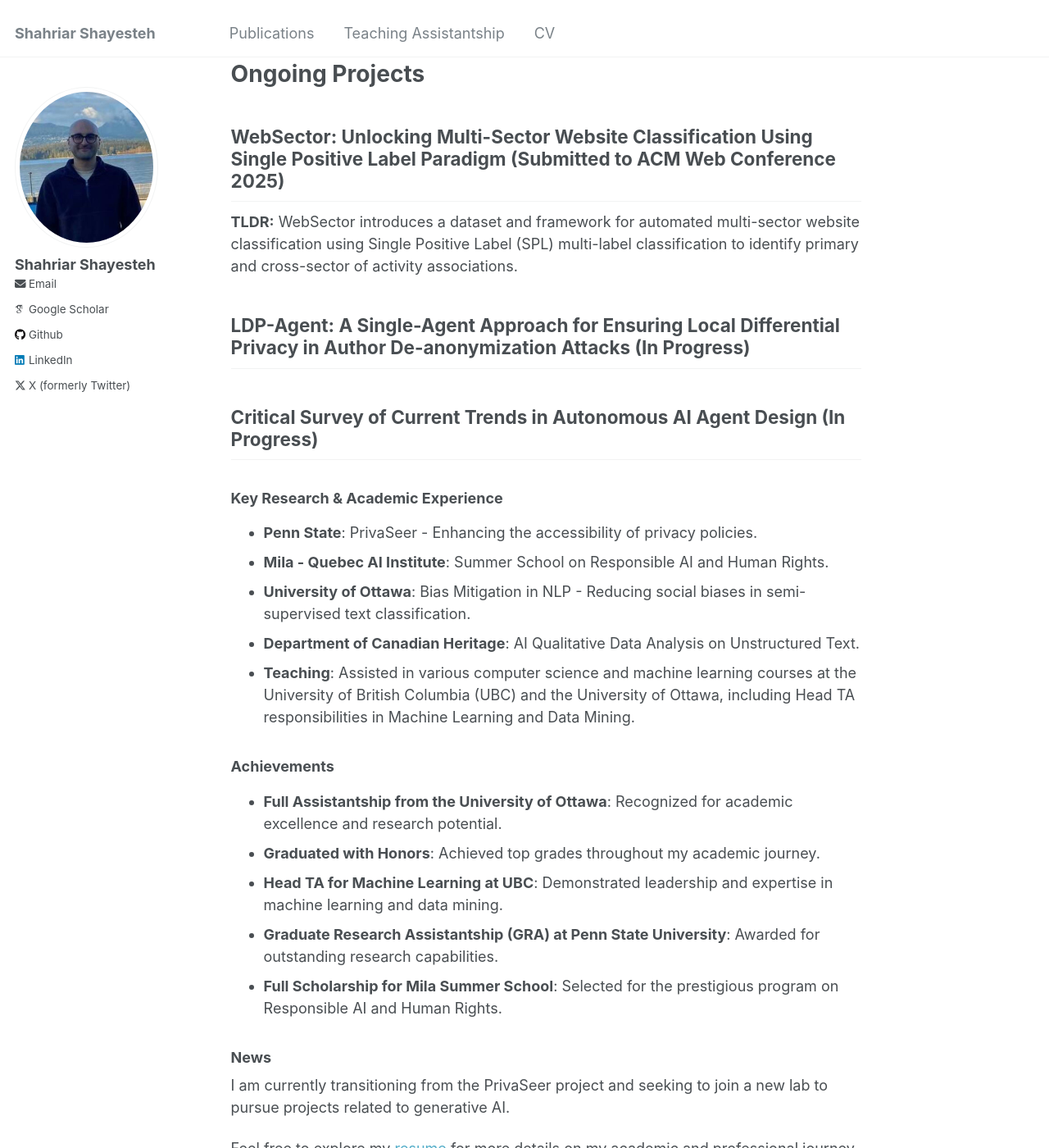
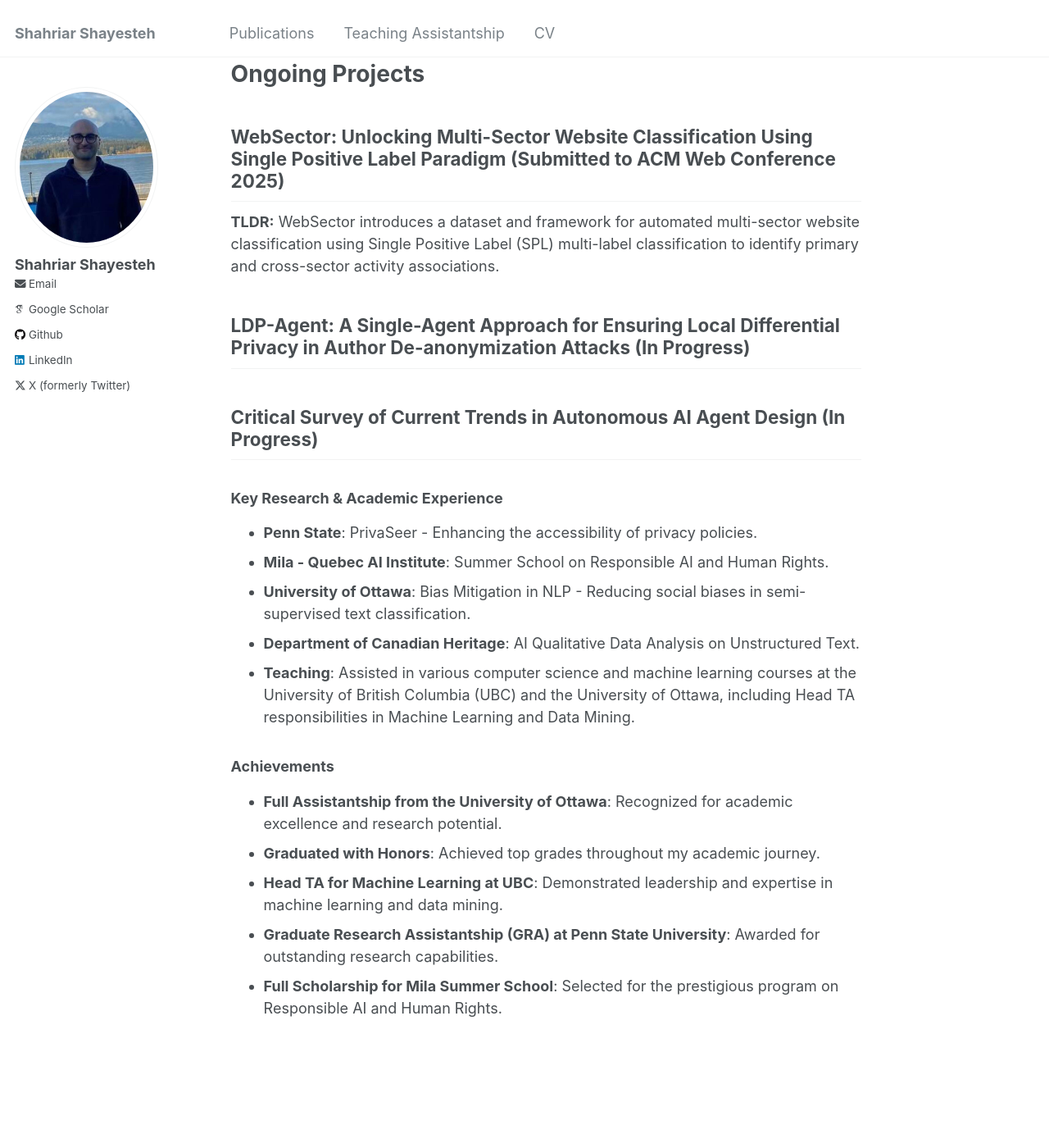
Before and after one commit to shahriarshayesteh/shahriarshayesteh.github.io, a Jekyll site: the page built from _pages/about.md, in a window 1280 px wide and 1400 px high, scrolled down 447 px. Shown: the whole window at 82% size. Built offline with Jekyll 4.4.1, drawn with Linux system fonts in a browser that asks for light colours; some web fonts are replaced; some of the changed text lies outside the part shown.

Commit message:
Update about.md

```diff
--- a/_pages/about.md
+++ b/_pages/about.md
@@ -22,7 +22,7 @@ I am a PhD student at [IST College](https://ist.psu.edu/), Pennsylvania State Un
 
 ## WebSector: Unlocking Multi-Sector Website Classification Using Single Positive Label Paradigm (Submitted to ACM Web Conference 2025)
 
-**TLDR:** WebSector introduces a dataset and framework for automated multi-sector website classification using Single Positive Label (SPL)  multi-label classification to identify primary and cross-sector of activity associations.
+**TLDR:** WebSector introduces a dataset and framework for automated multi-sector website classification using Single Positive Label (SPL)  multi-label classification to identify primary and cross-sector activity associations.
 
 
 ## LDP-Agent: A Single-Agent Approach for Ensuring Local Differential Privacy in Author De-anonymization Attacks (In Progress)
@@ -45,11 +45,3 @@ I am a PhD student at [IST College](https://ist.psu.edu/), Pennsylvania State Un
 - **Head TA for Machine Learning at UBC**: Demonstrated leadership and expertise in machine learning and data mining.
 - **Graduate Research Assistantship (GRA) at Penn State University**: Awarded for outstanding research capabilities.
 - **Full Scholarship for Mila Summer School**: Selected for the prestigious program on Responsible AI and Human Rights.
-
-
-
-
-### News
-I am currently transitioning from the PrivaSeer project and seeking to join a new lab to pursue projects related to generative AI.
-
-Feel free to explore my [resume](https://drive.google.com/file/d/1Bj5AoTuuF4H10rj-R0oDGu51Dl1kK-IH/view?usp=sharing) for more details on my academic and professional journey.
```
